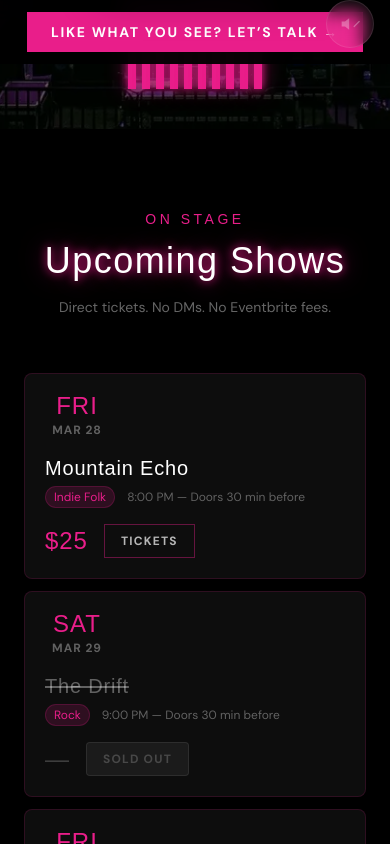
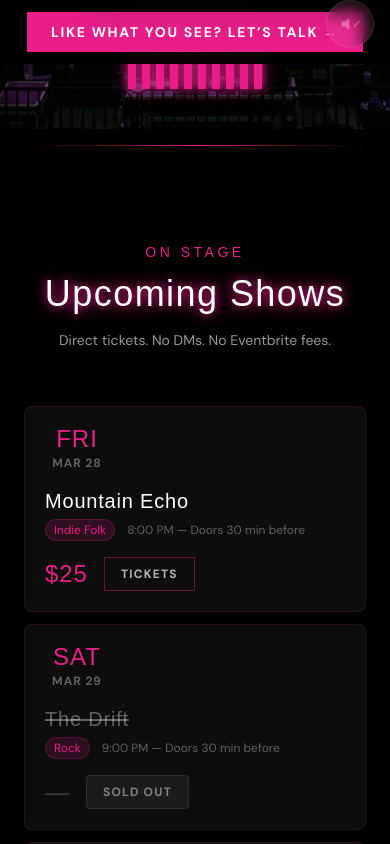
Before and after one commit to AgentWarhead/kootenay-made, a Next.js app: page /styles/demos/music-entertainment in a window 390 px wide. Shown: the part 780-1624 px from the top of the page. Built offline with nearby package versions, Linux system fonts and the light colour scheme; a web font is replaced by a local one.

Commit message:
music-entertainment: neon glow dividers, contrast, mobile headings, overflow

```diff
--- a/src/app/styles/demos/music-entertainment/page.tsx
+++ b/src/app/styles/demos/music-entertainment/page.tsx
@@ -9,6 +9,17 @@ import { motion, useReducedMotion, AnimatePresence } from 'framer-motion'
 const dmSans = DM_Sans({ subsets: ['latin'], weight: ['400', '500', '700'] })
 
 /* ── Scroll-reveal wrapper ── */
+/* ── Neon glow divider ── */
+function NeonDivider({ color = '#e91e8a' }: { color?: string }) {
+  return (
+    <div className="py-4" style={{ backgroundColor: '#000000' }}>
+      <div className="max-w-5xl mx-auto px-6">
+        <div className="h-px" style={{ background: `linear-gradient(90deg, transparent 0%, ${color}40 20%, ${color} 50%, ${color}40 80%, transparent 100%)`, boxShadow: `0 0 12px ${color}40` }} />
+      </div>
+    </div>
+  )
+}
+
 function Reveal({ children, className = '', delay = 0 }: { children: React.ReactNode; className?: string; delay?: number }) {
   const prefersReduced = useReducedMotion()
   return (
@@ -101,7 +112,7 @@ function LiveRedesign() {
                 <div className="absolute inset-0 opacity-[0.12]" style={{ background: 'linear-gradient(135deg, #1a0a12 0%, #e91e8a 50%, #3b82f6 100%)' }} />
                 <div className="relative z-10">
                   <p className="text-xs uppercase tracking-wide mb-2 sm:mb-4" style={{ fontFamily: 'Arial, sans-serif', color: '#666', letterSpacing: '0.15em' }}>&#9733; Welcome to Our Website &#9733;</p>
-                  <h2 className="text-xl sm:text-3xl md:text-4xl leading-tight mb-2 sm:mb-3" style={{ fontFamily: 'Georgia, serif', color: '#3a3a3a', fontWeight: 700 }}>Neon Pines</h2>
+                  <h2 className="text-xl sm:text-2xl md:text-4xl leading-tight mb-2 sm:mb-3" style={{ fontFamily: 'Georgia, serif', color: '#3a3a3a', fontWeight: 700 }}>Neon Pines</h2>
                   <p className="text-sm sm:text-lg mb-1 sm:mb-2" style={{ fontFamily: 'Georgia, serif', color: '#666', fontStyle: 'italic' }}>&ldquo;Live Music Every Weekend!&rdquo;</p>
                   <p className="text-xs sm:text-sm mb-4 sm:mb-6" style={{ fontFamily: 'Arial, sans-serif', color: '#888' }}>Live Shows &bull; DJ Nights &bull; Private Events &bull; Merch &bull; Bar</p>
                   <div className="flex justify-center gap-2 sm:gap-3 mb-4 sm:mb-6 flex-wrap">
@@ -257,7 +268,7 @@ export default function MusicEntertainmentPage() {
   ]
 
   return (
-    <div className={dmSans.className} style={{ backgroundColor: '#000000', color: '#ffffff', minHeight: '100vh' }}>
+    <div className={`${dmSans.className} overflow-x-hidden`} style={{ backgroundColor: '#000000', color: '#ffffff', minHeight: '100vh' }}>
       <style>{`
       @import url('https://api.fontshare.com/v2/css?f[]=melodrama@400,500,700&display=swap');
       .heading-font { font-family: 'Melodrama', sans-serif; }
@@ -330,6 +341,7 @@ export default function MusicEntertainmentPage() {
         </div>
         <div className="relative z-10 flex justify-center pb-10 pt-12"><AudioVisualizer /></div>
       </section>
+      <NeonDivider />
 
       {/* ═══════════ 3. UPCOMING SHOWS ═══════════ */}
       <section id="shows" className="py-20 md:py-28 px-6" style={{ backgroundColor: '#000000' }}>
@@ -337,7 +349,7 @@ export default function MusicEntertainmentPage() {
           <Reveal className="text-center mb-14">
             <p className={`heading-font text-sm tracking-[0.25em] mb-3`} style={{ color: '#e91e8a' }}>ON STAGE</p>
             <h2 className={`heading-font text-4xl md:text-6xl neon-heading-sm`} style={{ color: '#ffffff', letterSpacing: '0.04em' }}>Upcoming Shows</h2>
-            <p className="mt-4 text-sm" style={{ color: 'rgba(255,255,255,0.4)' }}>Direct tickets. No DMs. No Eventbrite fees.</p>
+            <p className="mt-4 text-sm" style={{ color: 'rgba(255,255,255,0.6)' }}>Direct tickets. No DMs. No Eventbrite fees.</p>
           </Reveal>
           <div className="flex flex-col gap-3">
             {upcomingShows.map((show, i) => (
@@ -364,7 +376,7 @@ export default function MusicEntertainmentPage() {
                   <div className="flex items-center gap-4 flex-shrink-0">
                     <span className={`heading-font text-2xl`} style={{ color: show.price === 'Free' ? '#3b82f6' : show.soldOut ? 'rgba(255,255,255,0.2)' : '#e91e8a', letterSpacing: '0.04em' }}>{show.soldOut ? '—' : show.price}</span>
                     {show.soldOut ? (
-                      <span className="text-xs font-bold uppercase tracking-widest px-4 py-2 rounded" style={{ backgroundColor: 'rgba(255,255,255,0.06)', color: 'rgba(255,255,255,0.2)', border: '1px solid rgba(255,255,255,0.08)' }}>Sold Out</span>
+                      <span className="text-xs font-bold uppercase tracking-widest px-4 py-2 rounded" style={{ backgroundColor: 'rgba(255,255,255,0.06)', color: 'rgba(255,255,255,0.45)', border: '1px solid rgba(255,255,255,0.08)' }}>Sold Out</span>
                     ) : (
                       <a href="#contact" className="text-xs font-bold uppercase tracking-widest px-4 py-2 transition-all duration-200" style={{ border: '1px solid rgba(233,30,138,0.4)', color: 'rgba(255,255,255,0.7)' }}
                         onMouseEnter={(e) => { e.currentTarget.style.borderColor = '#e91e8a'; e.currentTarget.style.color = '#e91e8a'; e.currentTarget.style.boxShadow = '0 0 12px rgba(233,30,138,0.3)' }}
@@ -386,7 +398,7 @@ export default function MusicEntertainmentPage() {
           <Reveal className="text-center mb-14">
             <p className={`heading-font text-sm tracking-[0.25em] mb-3`} style={{ color: '#e91e8a' }}>THE SPACE</p>
             <h2 className={`heading-font text-4xl md:text-6xl neon-heading-sm`} style={{ color: '#ffffff', letterSpacing: '0.04em' }}>The Venue</h2>
-            <p className="mt-4 text-sm max-w-xl mx-auto" style={{ color: 'rgba(255,255,255,0.4)' }}>Everything booking agents and event planners need to know about the room.</p>
+            <p className="mt-4 text-sm max-w-xl mx-auto" style={{ color: 'rgba(255,255,255,0.6)' }}>Everything booking agents and event planners need to know about the room.</p>
           </Reveal>
           <div className="grid grid-cols-2 sm:grid-cols-3 md:grid-cols-4 gap-4 mb-14">
             {[
@@ -413,6 +425,7 @@ export default function MusicEntertainmentPage() {
           </Reveal>
         </div>
       </section>
+      <NeonDivider color="#a855f7" />
 
       {/* ═══════════ 5. PAST SHOWS COLLAGE ═══════════ */}
       <section className="py-20 md:py-28 px-6" style={{ backgroundColor: '#000000' }}>
@@ -480,6 +493,7 @@ export default function MusicEntertainmentPage() {
           </div>
         </div>
       </section>
+      <NeonDivider />
 
       {/* ═══════════ ARTIST REVIEWS ═══════════ */}
       <section className="py-20 md:py-28 px-6" style={{ backgroundColor: '#000000' }}>
@@ -500,13 +514,13 @@ export default function MusicEntertainmentPage() {
                   <div className="text-xl mb-5" style={{ color: '#e91e8a' }}>&#9733;&#9733;&#9733;&#9733;&#9733;</div>
                   <blockquote className="text-base leading-relaxed mb-5 italic" style={{ color: 'rgba(255,255,255,0.8)' }}>&ldquo;{t.quote}&rdquo;</blockquote>
                   <p className={`heading-font text-lg tracking-wider`} style={{ color: '#e91e8a' }}>{t.name}</p>
-                  <p className="text-xs mt-1" style={{ color: 'rgba(255,255,255,0.25)' }}>{t.role}</p>
+                  <p className="text-xs mt-1" style={{ color: 'rgba(255,255,255,0.45)' }}>{t.role}</p>
                 </div>
               </Reveal>
             ))}
           </div>
           <Reveal delay={0.4} className="mt-6">
-            <p className="text-center text-xs" style={{ color: 'rgba(255,255,255,0.2)' }}>(Sample reviews &mdash; your real reviews go here)</p>
+            <p className="text-center text-xs" style={{ color: 'rgba(255,255,255,0.45)' }}>(Sample reviews &mdash; your real reviews go here)</p>
           </Reveal>
         </div>
       </section>
@@ -516,7 +530,7 @@ export default function MusicEntertainmentPage() {
         <div className="max-w-2xl mx-auto text-center">
           <Reveal>
             <p className={`heading-font text-sm tracking-[0.25em] mb-3`} style={{ color: '#e91e8a' }}>STAY IN THE LOOP</p>
-            <h2 className={`heading-font text-3xl md:text-5xl neon-heading-sm mb-4`} style={{ color: '#ffffff', letterSpacing: '0.04em' }}>Never Miss a Show</h2>
+            <h2 className={`heading-font text-2xl md:text-5xl neon-heading-sm mb-4`} style={{ color: '#ffffff', letterSpacing: '0.04em' }}>Never Miss a Show</h2>
             <p className="text-sm mb-8" style={{ color: 'rgba(255,255,255,0.45)' }}>New show alerts, presale codes, artist announcements. No spam. Ever.</p>
           </Reveal>
           <Reveal delay={0.1}>
@@ -533,6 +547,7 @@ export default function MusicEntertainmentPage() {
           </Reveal>
         </div>
       </section>
+      <NeonDivider color="#a855f7" />
 
       {/* ═══════════ THE TRANSFORMATION ═══════════ */}
       <section className="py-20 md:py-28 px-6" style={{ backgroundColor: '#000000' }}>
@@ -590,13 +605,14 @@ export default function MusicEntertainmentPage() {
               {[{ value: '200+', label: 'Shows/Year' }, { value: '300', label: 'Capacity' }, { value: '8+', label: 'Years Running' }].map((stat) => (
                 <div key={stat.label} className="text-center">
                   <div className={`heading-font text-4xl md:text-5xl neon-heading-sm`} style={{ color: '#e91e8a', letterSpacing: '0.04em' }}>{stat.value}</div>
-                  <div className="text-xs font-medium uppercase tracking-widest mt-1" style={{ color: 'rgba(255,255,255,0.4)' }}>{stat.label}</div>
+                  <div className="text-xs font-medium uppercase tracking-widest mt-1" style={{ color: 'rgba(255,255,255,0.6)' }}>{stat.label}</div>
                 </div>
               ))}
             </div>
           </Reveal>
         </div>
       </section>
+      <NeonDivider />
 
       {/* ═══════════ CONTACT ═══════════ */}
       <section id="contact" className="py-20 md:py-28 px-6" style={{ backgroundColor: '#0a0a0a' }}>
@@ -660,7 +676,7 @@ export default function MusicEntertainmentPage() {
               <h4 className="text-xs font-bold uppercase tracking-[0.18em] mb-4" style={{ color: '#e91e8a' }}>Quick Links</h4>
               <div className="flex flex-col gap-2.5">
                 {['Shows', 'Venue', 'About', 'Contact'].map((link) => (
-                  <a key={link} href={`#${link.toLowerCase()}`} className="text-sm font-medium transition-colors duration-200" style={{ color: 'rgba(255,255,255,0.4)' }}
+                  <a key={link} href={`#${link.toLowerCase()}`} className="text-sm font-medium transition-colors duration-200" style={{ color: 'rgba(255,255,255,0.6)' }}
                     onMouseEnter={(e) => (e.currentTarget.style.color = '#e91e8a')}
                     onMouseLeave={(e) => (e.currentTarget.style.color = 'rgba(255,255,255,0.4)')}>{link}</a>
                 ))}
@@ -668,14 +684,14 @@ export default function MusicEntertainmentPage() {
             </div>
             <div>
               <h4 className="text-xs font-bold uppercase tracking-[0.18em] mb-4" style={{ color: '#e91e8a' }}>Info</h4>
-              <p className="text-sm mb-2" style={{ color: 'rgba(255,255,255,0.4)' }}>123 Sample St, Nelson, BC</p>
-              <p className="text-sm mb-2" style={{ color: 'rgba(255,255,255,0.4)' }}>(250) 555-0114</p>
-              <p className="text-sm mb-2" style={{ color: 'rgba(255,255,255,0.4)' }}>info@neonpines.ca</p>
-              <p className="text-sm" style={{ color: 'rgba(255,255,255,0.4)' }}>Capacity: 300 &middot; All Ages</p>
+              <p className="text-sm mb-2" style={{ color: 'rgba(255,255,255,0.6)' }}>123 Sample St, Nelson, BC</p>
+              <p className="text-sm mb-2" style={{ color: 'rgba(255,255,255,0.6)' }}>(250) 555-0114</p>
+              <p className="text-sm mb-2" style={{ color: 'rgba(255,255,255,0.6)' }}>info@neonpines.ca</p>
+              <p className="text-sm" style={{ color: 'rgba(255,255,255,0.6)' }}>Capacity: 300 &middot; All Ages</p>
             </div>
           </div>
           <div className="pt-6 flex flex-col md:flex-row items-center justify-between gap-3" style={{ borderTop: '1px solid rgba(233,30,138,0.1)' }}>
-            <span className="text-sm" style={{ color: 'rgba(255,255,255,0.2)' }}>&copy; {new Date().getFullYear()} Neon Pines Music Venue. All rights reserved.</span>
+            <span className="text-sm" style={{ color: 'rgba(255,255,255,0.45)' }}>&copy; {new Date().getFullYear()} Neon Pines Music Venue. All rights reserved.</span>
             <span className="text-xs" style={{ color: 'rgba(233,30,138,0.4)' }}>Est. 2016 &middot; Nelson, BC</span>
           </div>
         </div>
```
